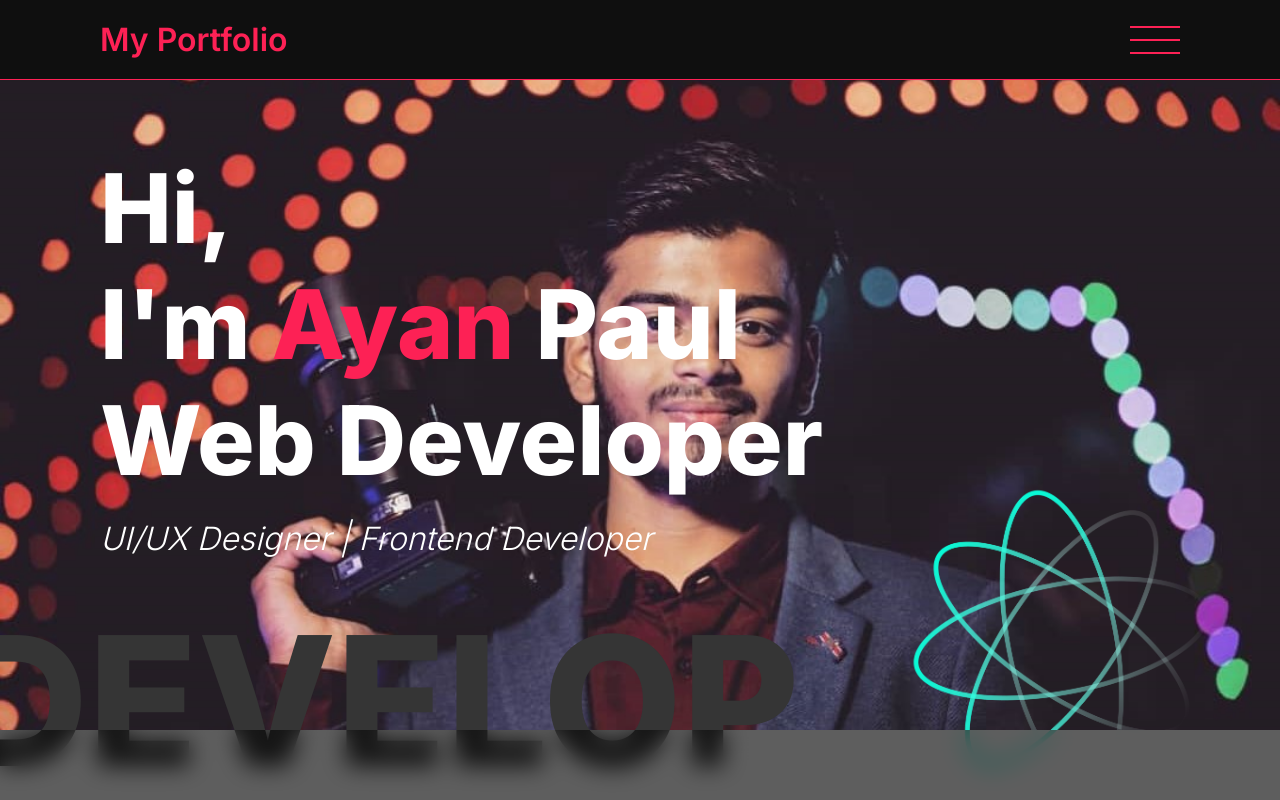
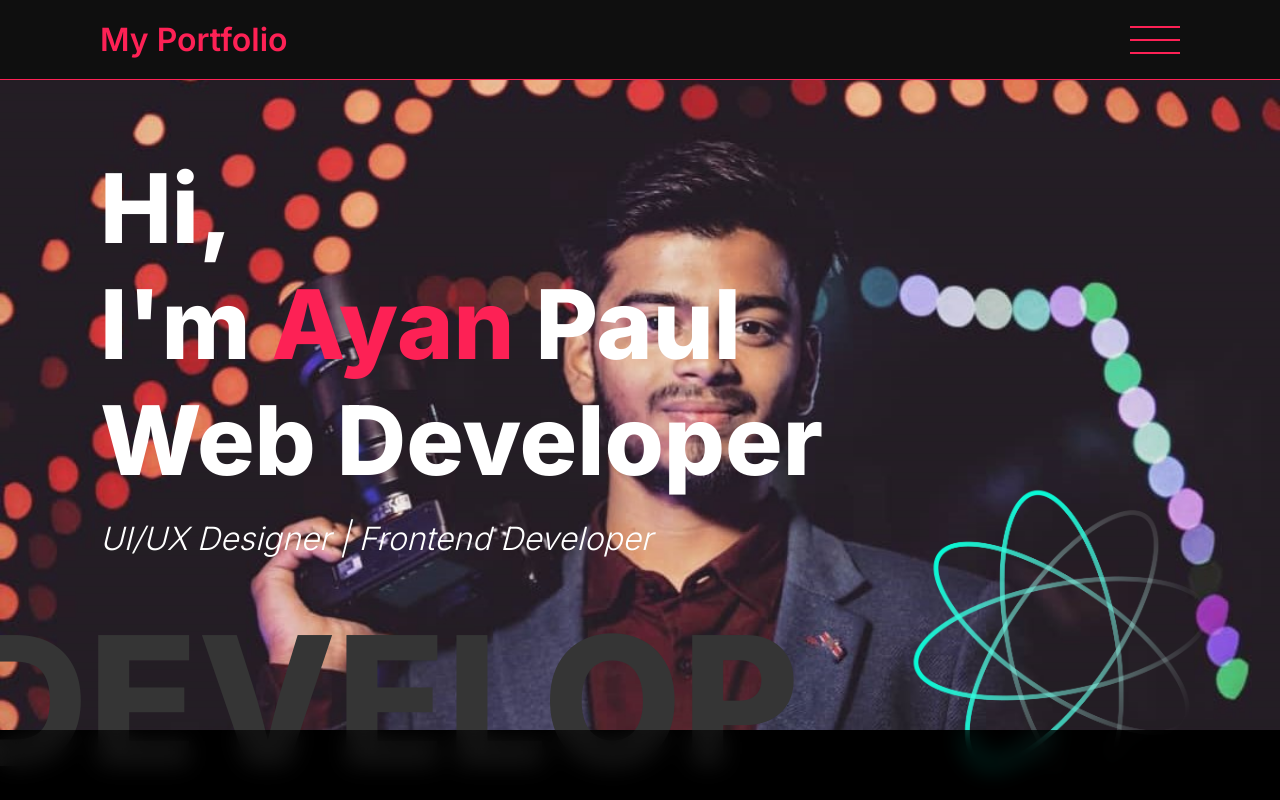
Before and after one commit to Ayanpaul11/Portfolio, a React (Vite) app: page / in a window 1280 px wide. Shown: the top 800 px of the page. Built offline with nearby package versions, Linux system fonts and the light colour scheme.

Commit message:
Update index.css

```diff
--- a/src/index.css
+++ b/src/index.css
@@ -48,7 +48,7 @@ input[type="number"] {
 .pageExt {
   max-width: 1750px;
   width: 100%;
-  background-color: #fff;
+  background-color: #000;
   overflow-y: auto;
   overflow-x: hidden;
 }
```
